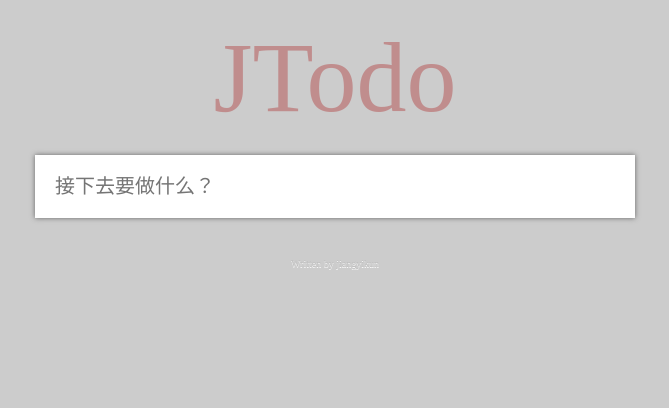
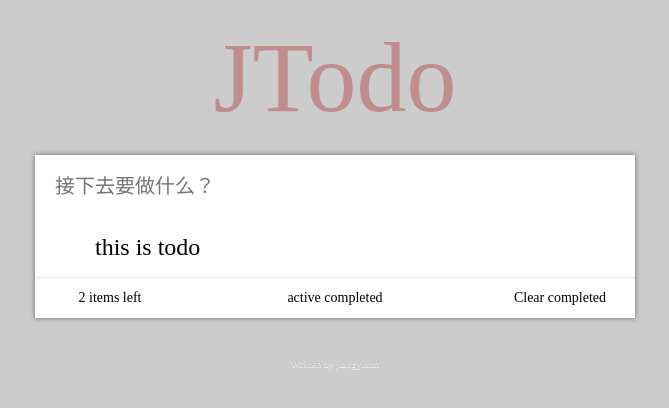
Before and after one commit to jiangyikun/vue-webpack, a Vue app: page / in a window 1280 px wide. Shown: the top 408 px of the page, without its empty margins (305-974 px from the left). Built offline with nearby package versions, Linux system fonts and the light colour scheme; the HTML template or start-up script is replaced by a standard one.

Commit message:
0729-todo界面

```diff
--- a/src/app.vue
+++ b/src/app.vue
@@ -15,7 +15,7 @@ export default {
   components:{
     Header,
     Footer,
-    Todo
+    Todo,
   }
 }
 </script>
--- a/src/todo/item.vue
+++ b/src/todo/item.vue
@@ -27,5 +27,74 @@ export default {
 </script>
 
 <style lang="stylus" scoped>
-
+.todoItem{
+  position relative
+  background-color #fff
+  font-size 24px
+  border-bottom 1px solid rgba(0,0,0,0.1)
+  &:hover{
+    .destory:after{
+      content: 'x'
+    }
+  }
+  label{
+    white-space pre-line;
+    word-break break-all;
+    padding:15px 60px 15px 15px;
+    margin-left 45px;
+    line-height 1.2
+    display block
+    transition:color 0.4s
+  }
+  &.completed{
+    label{
+      color #d9d9d9
+      text-decoration line-through
+    }
+  }
+}
+.toggle{
+  text-align center;
+  width 40px;
+  height 40px
+  position absolute
+  top 0
+  bottom 0
+  margin auto 0
+  border none
+  appearance none
+  outline none
+  &:after{
+    content "";
+    width:16px;
+    height:16px;
+    display:block;
+    background 'red'
+  }
+  &:checkbox:after{
+    content "";
+    width:16px;
+    height:16px;
+    display:block;
+    background 'yellow'
+  }
+}
+.destory{
+  position absolute;
+  top:0px;
+  bottom:0px;
+  right:10px;
+  width:40px;
+  height:40px;
+  margin:auto 0;
+  font-size:30px;
+  color:#cc9a9a;
+  margin-bottom:11px;
+  transition color 0.2s ease-out;
+  background-color transparent
+  appearance none
+  border-width 0
+  cursor pointer
+  outline none
+}
 </style>
--- a/src/todo/tabs.vue
+++ b/src/todo/tabs.vue
@@ -0,0 +1,72 @@
+<template>
+  <div id="helper">
+    <span class="left">2 items left</span>
+    <span class="tabs">
+      <span
+        v-for="state in states"
+        :key="state"
+        :class="[state,filter === state?'actived':'']"
+        @click="toggerFilter(state)"
+      >
+        {{state}}
+      </span>
+    </span>
+    <span class="clear" @click="clearAllCompleted">Clear completed</span>
+  </div>
+</template>
+
+<script>
+export default {
+  props:{
+    filter:{
+      type:String,
+      required:true
+    }
+  },
+  data(){
+    return {
+      states:['','active','completed']
+    }
+  },
+  methods:{
+    toggerFilter(){
+
+    },
+    clearAllCompleted(){
+
+    }
+  }
+}
+</script>
+
+<style lang="stylus" scoped>
+#helper{
+  font-weight 100
+  display flex
+  justify-content space-between
+  padding 5px 0
+  line-height 30px
+  background-color #fff
+  font-size 14px
+  font-smoothing antialiased
+}
+.left,.clear,.tabs{
+  padding 0 10px
+  box-sizing border-box
+}
+.left,.clear{
+  width 150px
+  display flex
+  justify-content space-around
+  *{
+    display inline-block
+    padding 0 10px
+    cursor pointer
+    border 1px solid rgba(175,47,47,0)
+    &.actived{
+      border-color rgba(175,47,47,0.4)
+      boder-radius 5px
+    }
+  }
+}
+</style>
--- a/src/todo/todo.vue
+++ b/src/todo/todo.vue
@@ -1,11 +1,34 @@
 <template>
   <section class="realApp">
-    <input type="text" class="addInput" autofocus='autofocus' placeholder="接下去要做什么？" @keyup.enter="addTodo">
+    <input
+    type="text"
+    class="addInput"
+    autofocus='autofocus'
+    placeholder="接下去要做什么？"
+    @keyup.enter="addTodo">
+    <Item :todo="todo"></Item>
+    <Tabs :filter="filter"></Tabs>
   </section>
 </template>
 
 <script>
+import Item from './item.vue'
+import Tabs from './tabs.vue'
 export default {
+  data(){
+    return {
+      todo:{
+        id:0,
+        content:'this is todo',
+        completed:false,
+      },
+      filter:'all'
+    }
+  },
+  components:{
+    Item,
+    Tabs
+  },
   methods:{
     addTodo(){
 
```
